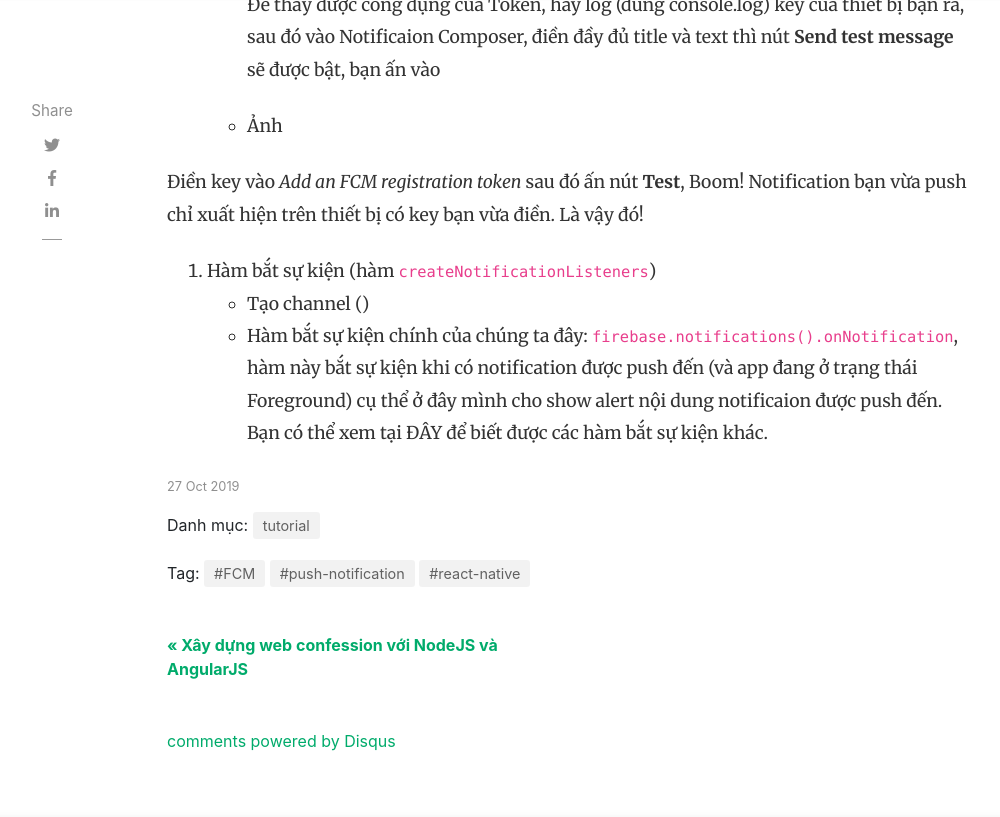
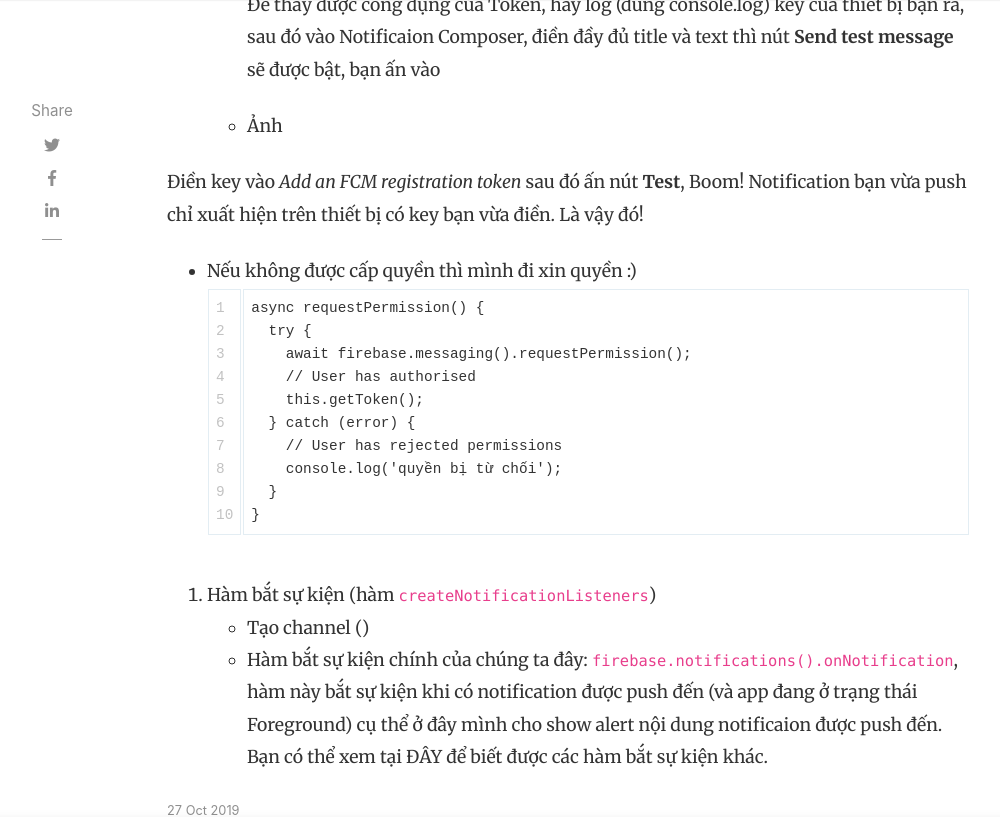
Before and after one commit to tuitucode/tuitucode.github.io, a Jekyll site: the page built from _posts/2019-10-27-push-notification-w-FCM-in-react-native.md, in a window 1280 px wide and 900 px high, scrolled down 10968 px, cut to the strip 0-817 px from the top of the window. Shown: the whole strip, without its empty margins (118-1118 px from the left). Built offline with Jekyll 4.4.1, drawn with Linux system fonts in a browser that asks for light colours; nearby versions of some CDN libraries; comment, search, counter and statistics services are not loaded.

Commit message:
Update 2019-10-27-push-notification-w-FCM-in-react-native.md

````diff
--- a/_posts/2019-10-27-push-notification-w-FCM-in-react-native.md
+++ b/_posts/2019-10-27-push-notification-w-FCM-in-react-native.md
@@ -361,6 +361,20 @@ async checkPermission() {
 
 Điền key vào _Add an FCM registration token_ sau đó ấn nút **Test**, Boom! Notification bạn vừa push chỉ xuất hiện trên thiết bị có key bạn vừa điền. Là vậy đó!
 
+- Nếu không được cấp quyền thì mình đi xin quyền :)
+```
+async requestPermission() {
+    try {
+      await firebase.messaging().requestPermission();
+      // User has authorised
+      this.getToken();
+    } catch (error) {
+      // User has rejected permissions
+      console.log('quyền bị từ chối');
+    }
+  }
+```
+
 2. Hàm bắt sự kiện (hàm ``createNotificationListeners``)
 - Tạo channel ()
 - Hàm bắt sự kiện chính của chúng ta đây: ``firebase.notifications().onNotification``, hàm này bắt sự kiện khi có notification được push đến (và app đang ở trạng thái Foreground) cụ thể ở đây mình cho show alert nội dung notificaion được push đến. Bạn có thể xem tại ĐÂY để biết được các hàm bắt sự kiện khác.
````
